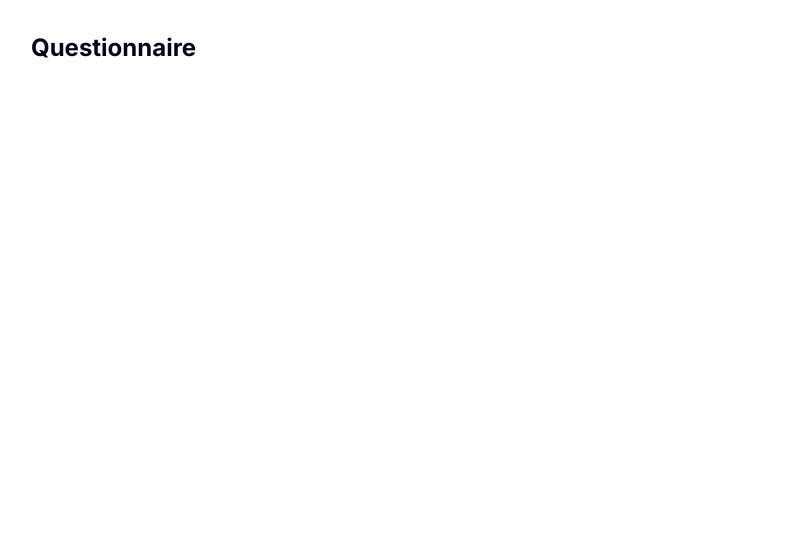
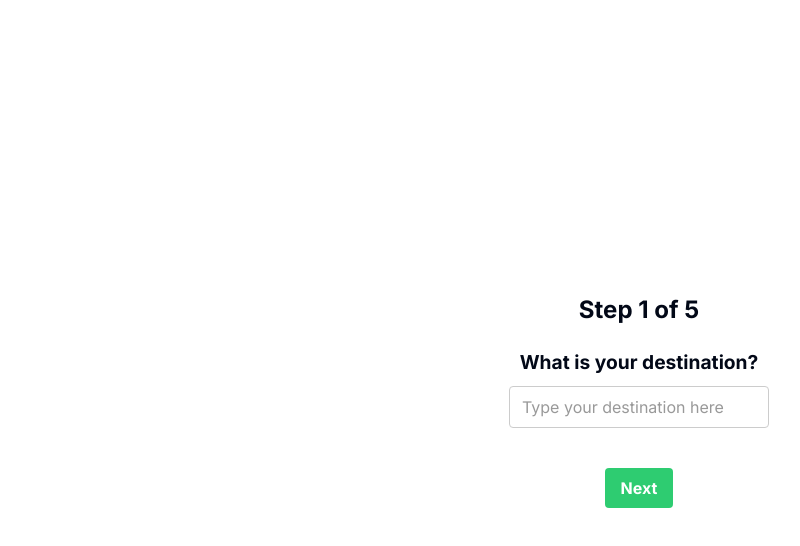
Before and after one commit to akshara-akkaladevi/travel_planner, a Next.js app: page /questionnaire in a window 1280 px wide. Shown: the top 546 px of the page, without its empty margins (1-801 px from the left). Built offline with nearby package versions, Linux system fonts and the light colour scheme.

Commit message:
Questionnaire implementation

```diff
--- a/app/questionnaire/Questionnaire.tsx
+++ b/app/questionnaire/Questionnaire.tsx
@@ -1,9 +1,128 @@
-export function  Questionnaire () {
+"use client"
+import React, { useState } from 'react';
+import questions from './questions';
+import './styles.css';
+import DateInput from './dateInput';
+
+
+const renderDateInput = () => {
+    return <DateInput />
+}
+
+
+const renderSearchInput = () => {
     return (
-        <div className="container mx-auto mt-8">
-            <h1 className="text-2xl font-bold mb-4">Questionnaire</h1>
+      <input
+        type="text"
+        className="search-input"
+        placeholder="Type your destination here"
+      />
+    );
+  };
 
-        </div>
+
+
+  const renderSingleOptions = (options: string[], selectedOption: string | null, handleOptionClick: (option: string) => void) => {
+    return (
+      <div className="options-container">
+        {options.map((option, index) => (
+          <button
+            key={index}
+            className={`option-button ${selectedOption === option ? 'selected' : ''}`}
+            onClick={() => handleOptionClick(option)}
+          >
+            {option}
+          </button>
+        ))}
+      </div>
     );
-}
+  };
+
+
+
+  const renderMultipleOptions = (options: string[], selectedOptions: string[], handleOptionClick: (option: string) => void) => {
+    return (
+      <div className="options-container multiple">
+        {options.map((option, index) => (
+          <button
+            key={index}
+            className={`option-button ${selectedOptions.includes(option) ? 'selected' : ''}`}
+            onClick={() => handleOptionClick(option)}
+          >
+            {option}
+          </button>
+        ))}
+      </div>
+    );
+  };
+
+
+
+  const Question: React.FC<{ question: string; inputType: string; options?: string[] }> = ({ question, inputType, options }) => {
+    const [selectedOption, setSelectedOption] = useState<string | null>(null);
+    const [selectedOptions, setSelectedOptions] = useState<string[]>([]);
+
+    const handleSingleOptionClick = (option: string) => {
+      setSelectedOption(option);
+    };
+
+    const handleMultipleOptionClick = (option: string) => {
+      const updatedOptions = selectedOptions.includes(option)
+        ? selectedOptions.filter(item => item !== option)
+        : [...selectedOptions, option];
+      setSelectedOptions(updatedOptions);
+    };
+
+    return (
+      <div className="question">
+        <h2 className="question-text">{question}</h2>
+        {(() => {
+          switch (inputType) {
+            case 'date':
+              return renderDateInput() || null;
+            case 'search':
+              return renderSearchInput() || null;
+            case 'singleOptions':
+              return renderSingleOptions(options || [], selectedOption, handleSingleOptionClick);
+            case 'multipleOptions':
+              return renderMultipleOptions(options || [], selectedOptions, handleMultipleOptionClick);
+            default:
+              return null;
+          }
+        })()}
+      </div>
+    );
+};
+
+
+const Questionnaire: React.FC = () => {
+  const [currentQuestionIndex, setCurrentQuestionIndex] = useState<number>(0);
+
+  const handleNext = () => {
+    setCurrentQuestionIndex(prevIndex => prevIndex + 1);
+  };
+
+  return (
+    <div className="container">
+      {questions.length > 0 && (
+        <>
+          <h2 className="step-count">Step {currentQuestionIndex + 1} of {questions.length}</h2>
+          <Question
+            question={questions[currentQuestionIndex].question}
+            inputType={questions[currentQuestionIndex].inputType}
+            options={questions[currentQuestionIndex].options}
+          />
+          <NextButton onClick={handleNext} />
+        </>
+      )}
+    </div>
+  );
+};
+
+
+
+const NextButton: React.FC<{ onClick: () => void }> = ({ onClick }) => {
+  return <button className="next-button" onClick={onClick}>Next</button>;
+};
+
 export default Questionnaire;
--- /dev/null
+++ b/app/questionnaire/dateInput.tsx
@@ -0,0 +1,41 @@
+import React, { useState } from "react";
+import DatePicker from "react-datepicker";
+import "react-datepicker/dist/react-datepicker.css";
+import './styles.css';
+
+const DateInput = () => {
+  const [startDate, setStartDate] = useState(null);
+  const [endDate, setEndDate] = useState(null);
+
+  return (
+    <div className="date-container">
+      <div className="date-picker">
+        <label className="date-label">From Date:</label>
+        <DatePicker
+          selected={startDate}
+          onChange={(date) => setStartDate(date)}
+          selectsStart
+          startDate={startDate}
+          endDate={endDate}
+          placeholderText="From date"
+          className="date-input"
+        />
+      </div>
+      <div className="date-picker">
+        <label className="date-label">To Date:</label>
+        <DatePicker
+          selected={endDate}
+          onChange={(date) => setEndDate(date)}
+          selectsEnd
+          startDate={startDate}
+          endDate={endDate}
+          minDate={startDate}
+          placeholderText="To date"
+          className="date-input"
+        />
+      </div>
+    </div>
+  );
+};
+
+export default DateInput;
--- /dev/null
+++ b/app/questionnaire/questions.tsx
@@ -0,0 +1,27 @@
+const questions = [
+    {
+      question: "What is your destination?",
+      inputType: "search"
+    },
+    {
+      question: "When do you want to go?",
+      inputType: "date"
+    },
+    {
+      question: "Who's coming with you?",
+      inputType: "singleOptions",
+      options: ["Couple", "Solo", "Friends", "Family"]
+    },
+    {
+      question: "How do you want to spend your time?",
+      inputType: "multipleOptions",
+      options: ["Beach", "Hiking", "Sightseeing", "Shopping"]
+    },
+    {
+      question: "Choose your preference:",
+      inputType: "singleOptions",
+      options: ["I want to do it manually", "Generated AI"]
+    }
+  ];
+
+  export default questions;
--- /dev/null
+++ b/app/questionnaire/styles.css
@@ -0,0 +1,99 @@
+/* styles.css */
+
+.container {
+    display: flex;
+    flex-direction: column;
+    align-items: center;
+    justify-content: center;
+    height: 100vh; /* Center vertically in the viewport */
+  }
+
+  .step-count {
+    font-size: 1.5rem;
+    font-weight: bold;
+    margin-bottom: 20px;
+  }
+
+  .question {
+    text-align: center;
+    margin-bottom: 20px;
+  }
+
+  .question-text {
+    font-size: 1.2rem;
+    font-weight: bold;
+    margin-bottom: 10px;
+  }
+
+  .options-container {
+    display: flex;
+    flex-wrap: wrap;
+    justify-content: center;
+  }
+
+  .option-button {
+    background-color: #3498db;
+    color: #fff;
+    font-size: 1rem;
+    font-weight: bold;
+    padding: 8px 16px;
+    margin: 5px;
+    border: none;
+    border-radius: 4px;
+    cursor: pointer;
+  }
+
+  .option-button.selected {
+    background-color: #f1c40f;
+  }
+
+  .next-button {
+    margin-top: 20px;
+    background-color: #2ecc71;
+    color: #fff;
+    font-size: 1rem;
+    font-weight: bold;
+    padding: 8px 16px;
+    border: none;
+    border-radius: 4px;
+    cursor: pointer;
+  }
+
+  .next-button:hover {
+    background-color: #27ae60;
+  }
+
+  /* styles.css */
+
+.search-input {
+    padding: 8px 12px; /* Adjust padding as needed */
+    font-size: 1rem; /* Adjust font size as needed */
+    border: 1px solid #ccc; /* Border color */
+    border-radius: 4px; /* Border radius */
+    width: 100%; /* Take up full width of container */
+    box-sizing: border-box; /* Include padding and border in element's total width and height */
+  }
+
+  .search-input::placeholder {
+    color: #999; /* Placeholder text color */
+  }
+
+  .date-container {
+    display: flex;
+    justify-content: center;
+  }
+
+  .date-picker {
+    margin: 0 10px;
+    text-align: center;
+  }
+
+  .date-label {
+    display: block;
+    margin-bottom: 5px;
+  }
+
+  .date-input {
+    display: block;
+    margin: 0 auto;
+  }
```
Also changed, not shown: app/login/page.tsx (added, +17 -0 lines), package.json (+9 -1 lines), 1 other file (tests, documents, lock files or other folders).
